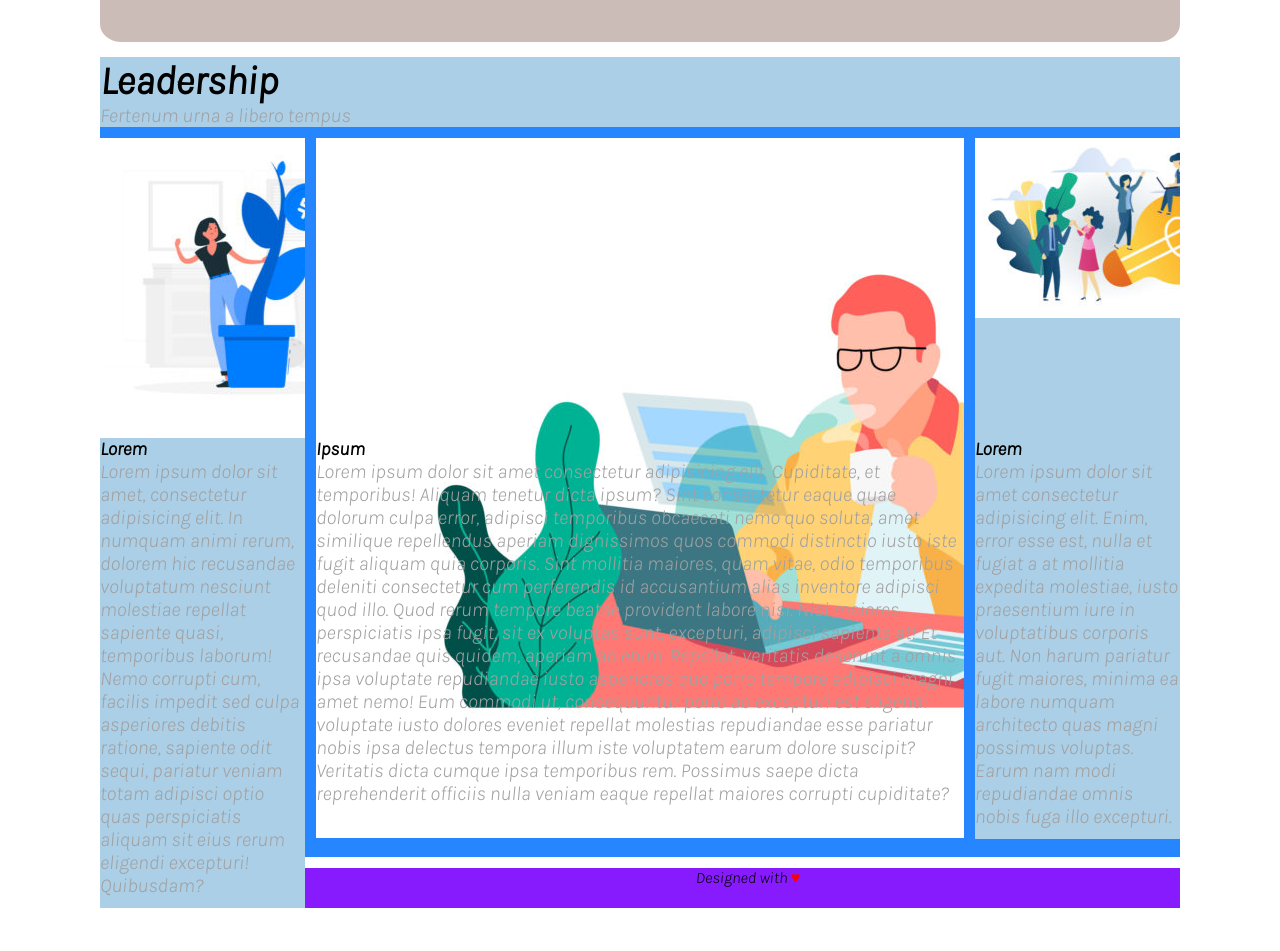
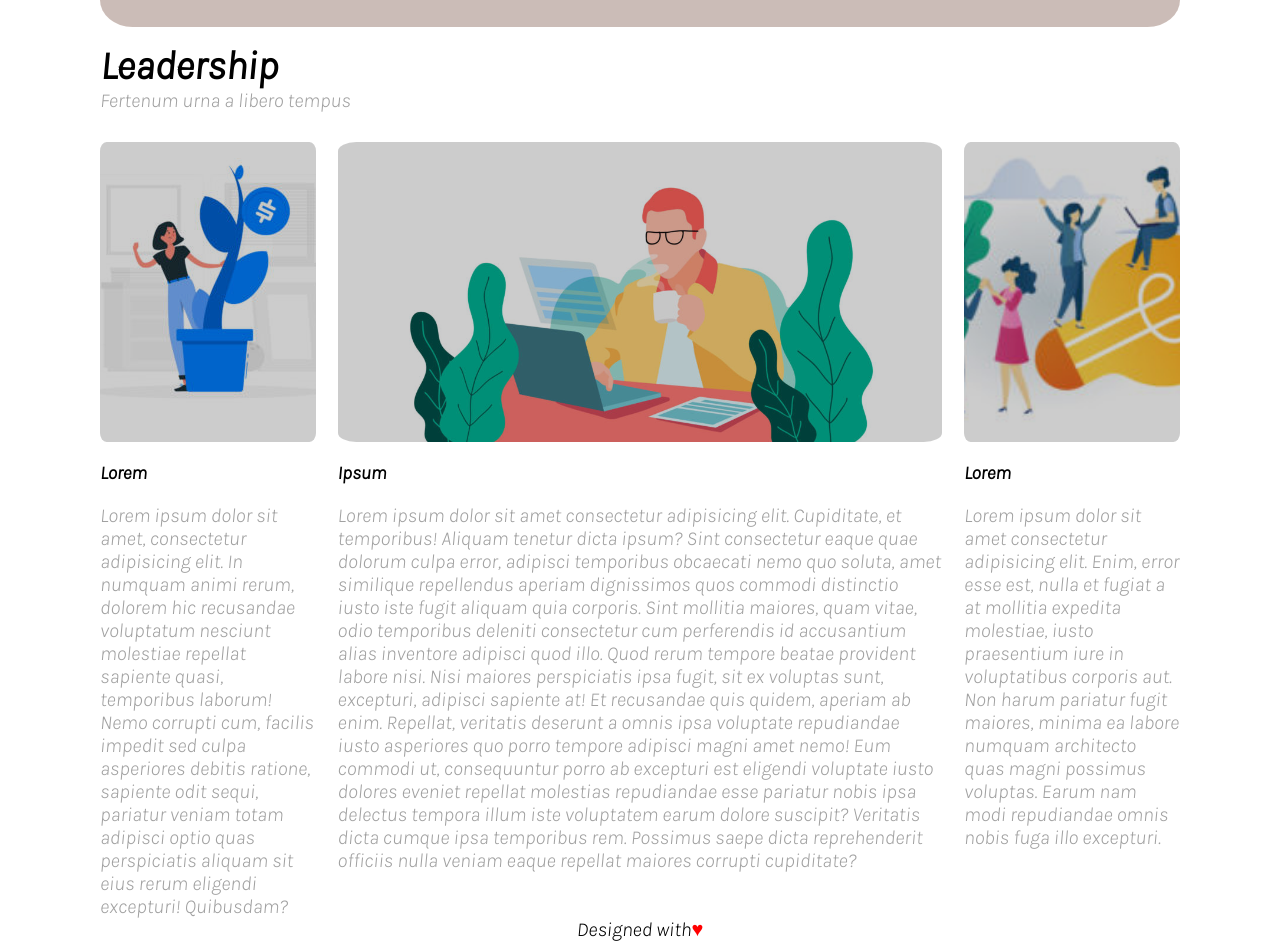
Before and after one commit to dfgiordano/htmlcss-wp, a plain HTML site: page index.html in a window 1280 px wide. Shown: the part 1068-2019 px from the top of the page. Before the commit the page ends 1986 px from the top, so only its background shows below. Drawn offline with Linux system fonts and the light colour scheme.

Commit message:
versione finale

```diff
--- a/css/style.css
+++ b/css/style.css
@@ -5,9 +5,11 @@
     padding: 0;
     font-family: 'Karla', sans-serif;
 }
-.opacity {
+.overlay {
+    width: 100%;
+    height: 100%;
     background-color: rgba(0,0,0,0.2);
-    border-radius: 2%;
+    border-radius: 3%;
 }
 .grey {
     color: #A1A1A1;
@@ -19,9 +21,14 @@
 body {
     margin: 10px 100px 10px 100px;
 }
-body > header {
-    margin-bottom: 15px;
+#intestazione {
+    margin-bottom: 30px;
 }
+h3 {
+    margin-top: 20px;
+    margin-bottom: 20px;
+}
+
 .logo {
     padding-right: 30px;
     border-right: 1px solid #A1A1A1;
@@ -46,58 +53,42 @@ a {
     height: 900px;
     background-size: cover;
     background-repeat: no-repeat;
-    border-radius: 2%;
-}
-.prima-immagine {
-    height: 900px;
+    border-radius: 3%;
 }
 .testo{
     padding-left: 50px;
     padding-top: 700px;
     color: white;
 }
-.contenitore {
-    height: 800px;
-    background-color: #2586FF;
-}
 h1 {
     font-size: 40px;
 }
-div > header {
-    height: 70px;
-    background-color: #ABCFE7;
-    margin-bottom: 1%;
-}
 .left,
 .right {
-    /* height: 700px; */
-    width : 19%;
+    width : 20%;
     float: left;
-    padding-bottom: 1%;
-    background-repeat: no-repeat;
-    background-color:  #ABCFE7;
 }
-.left {
-    margin-right: 1%;
+.left-inner-image {
     background-image: url("../img/img-1.jpg");
 }
-div > section {
-    height: 700px;
-    width: 60%;
+.middle {
+    width: 56%;
     float: left;
-    /* margin-bottom: 1%; */
-    background-color: #ABCFE7;
+    margin: 0 2%;
+}
+.middle-inner-image,
+.left-inner-image,
+.right-inner-image {
+    background-position: center;
+    background-size: cover;
+    height: 300px;
+    border-radius: 3%;
+}
+.middle-inner-image {
     background-image: url("../img/banner-2.jpg");
 }
-.right {
-    margin-left: 1%;
-    background-image: url("../img/img-3.jpg"); */
-    padding-top: 300px;
-}
-.colonna-sx,
-.colonna-dx,
-.colonna-cc {
-    padding-top: 300px;
+.right-inner-image {
+    background-image: url("../img/img-3.jpg");
 }
 .contenitore::after {
     content: "";
@@ -107,10 +98,9 @@ div > section {
 /* footer */
 footer {
     text-align: center;
-    height: 40px;
-    margin-top: 1%;
-    background-color: #881AFE;
+    font-size: 20px;
 }
-#cuore {
+#cuore::after{
+    content:"\2665";
     color: red;
 }
--- a/index.html
+++ b/index.html
@@ -40,7 +40,7 @@
                     </li>
                 </ul>
                 <div class="banner">
-                    <div class="prima-immagine opacity">
+                    <div class="overlay">
                         <div class="testo">
                         <h2>Pretium ac placerat dui interdum nun in eros urna mobi</h2>
                         <p class="font">Lorem ipsum dolor sit amet consectetur adipisicing elit. Impedit itaque, voluptatibus eius a rerum, doloremque consequuntur modi excepturi aspernatur ipsa fugit beatae aut! Asperiores aliquam amet quod explicabo, enim sequi.</p>
@@ -49,30 +49,34 @@
                 </div>
             </section>
             <div class="contenitore">
-                <header>
+                <header id="intestazione">
                     <h1>Leadership</h1>
                     <span class=" font grey"> Fertenum urna a libero tempus </span>
                 </header>
                 <aside class="left">
-                    <div class="colonna-sx">
-                        <h3>Lorem</h3>
-                        <p class="font grey">Lorem ipsum dolor sit amet, consectetur adipisicing elit. In numquam animi rerum, dolorem hic recusandae voluptatum nesciunt molestiae repellat sapiente quasi, temporibus laborum! Nemo corrupti cum, facilis impedit sed culpa asperiores debitis ratione, sapiente odit sequi, pariatur veniam totam adipisci optio quas perspiciatis aliquam sit eius rerum eligendi excepturi! Quibusdam?</p>
+                    <div class="left-inner-image">
+                        <div class="overlay"></div>
                     </div>
+                    <h3>Lorem</h3>
+                    <p class="font grey">Lorem ipsum dolor sit amet, consectetur adipisicing elit. In numquam animi rerum, dolorem hic recusandae voluptatum nesciunt molestiae repellat sapiente quasi, temporibus laborum! Nemo corrupti cum, facilis impedit sed culpa asperiores debitis ratione, sapiente odit sequi, pariatur veniam totam adipisci optio quas perspiciatis aliquam sit eius rerum eligendi excepturi! Quibusdam?</p>
                 </aside>
 
-                <section>
-                    <div class="colonna-cc">
-                        <h3>Ipsum</h3>
-                        <p class="font grey"> Lorem ipsum dolor sit amet consectetur adipisicing elit. Cupiditate, et temporibus! Aliquam tenetur dicta ipsum? Sint consectetur eaque quae dolorum culpa error, adipisci temporibus obcaecati nemo quo soluta, amet similique repellendus aperiam dignissimos quos commodi distinctio iusto iste fugit aliquam quia corporis. Sint mollitia maiores, quam vitae, odio temporibus deleniti consectetur cum perferendis id accusantium alias inventore adipisci quod illo. Quod rerum tempore beatae provident labore nisi. Nisi maiores perspiciatis ipsa fugit, sit ex voluptas sunt, excepturi, adipisci sapiente at! Et recusandae quis quidem, aperiam ab enim. Repellat, veritatis deserunt a omnis ipsa voluptate repudiandae iusto asperiores quo porro tempore adipisci magni amet nemo! Eum commodi ut, consequuntur porro ab excepturi est eligendi voluptate iusto dolores eveniet repellat molestias repudiandae esse pariatur nobis ipsa delectus tempora illum iste voluptatem earum dolore suscipit? Veritatis dicta cumque ipsa temporibus rem. Possimus saepe dicta reprehenderit officiis nulla veniam eaque repellat maiores corrupti cupiditate?</p>
+                <section class="middle">
+                    <div class="middle-inner-image">
+                        <div class="overlay">
+                        </div>
                     </div>
+                    <h3>Ipsum</h3>
+                    <p class="font grey"> Lorem ipsum dolor sit amet consectetur adipisicing elit. Cupiditate, et temporibus! Aliquam tenetur dicta ipsum? Sint consectetur eaque quae dolorum culpa error, adipisci temporibus obcaecati nemo quo soluta, amet similique repellendus aperiam dignissimos quos commodi distinctio iusto iste fugit aliquam quia corporis. Sint mollitia maiores, quam vitae, odio temporibus deleniti consectetur cum perferendis id accusantium alias inventore adipisci quod illo. Quod rerum tempore beatae provident labore nisi. Nisi maiores perspiciatis ipsa fugit, sit ex voluptas sunt, excepturi, adipisci sapiente at! Et recusandae quis quidem, aperiam ab enim. Repellat, veritatis deserunt a omnis ipsa voluptate repudiandae iusto asperiores quo porro tempore adipisci magni amet nemo! Eum commodi ut, consequuntur porro ab excepturi est eligendi voluptate iusto dolores eveniet repellat molestias repudiandae esse pariatur nobis ipsa delectus tempora illum iste voluptatem earum dolore suscipit? Veritatis dicta cumque ipsa temporibus rem. Possimus saepe dicta reprehenderit officiis nulla veniam eaque repellat maiores corrupti cupiditate?</p>
 
                 </section>
 
                 <aside class="right">
-                    <div class="colonna-dx">
-                        <h3>Lorem</h3>
-                        <p class="font grey">Lorem ipsum dolor sit amet consectetur adipisicing elit. Enim, error esse est, nulla et fugiat a at mollitia expedita molestiae, iusto praesentium iure in voluptatibus corporis aut. Non harum pariatur fugit maiores, minima ea labore numquam architecto quas magni possimus voluptas. Earum nam modi repudiandae omnis nobis fuga illo excepturi.</p>
+                    <div class="right-inner-image">
+                        <div class="overlay"></div>
                     </div>
+                    <h3>Lorem</h3>
+                    <p class="font grey">Lorem ipsum dolor sit amet consectetur adipisicing elit. Enim, error esse est, nulla et fugiat a at mollitia expedita molestiae, iusto praesentium iure in voluptatibus corporis aut. Non harum pariatur fugit maiores, minima ea labore numquam architecto quas magni possimus voluptas. Earum nam modi repudiandae omnis nobis fuga illo excepturi.</p>
 
                 </aside>
             </div>
@@ -81,7 +85,7 @@
     <!-- /inizio main -->
     <!-- inizio footer -->
         <footer>
-            Designed with <span id="cuore">&hearts;</span>
+             <span id="cuore">Designed with</span>
         </footer>
     <!-- /inizio footer -->
 
```
